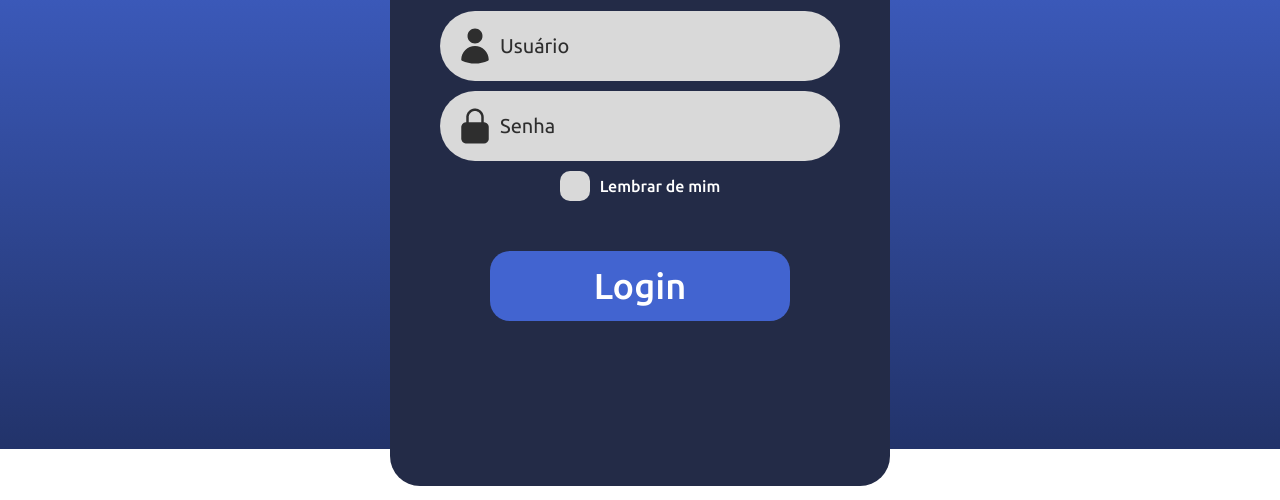
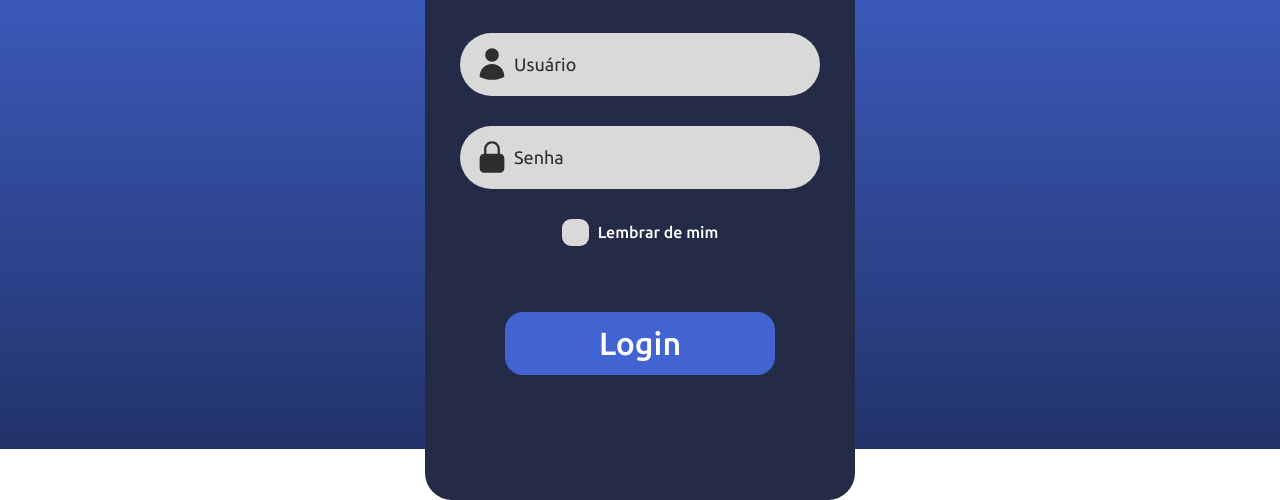
Before and after one commit to cyronp/Vivencias-ElderlyCare, a plain HTML site: page static/index.html in a window 1280 px wide. Shown: the part 351-851 px from the top of the page. Drawn offline with Linux system fonts and the light colour scheme; a web font is replaced by a local one.

Commit message:
update: css files

```diff
--- a/static/css/login.css
+++ b/static/css/login.css
@@ -5,7 +5,6 @@
   padding: 0;
   box-sizing: border-box;
   font-family: 'Ubuntu', sans-serif;
-
 }
 
 body {
@@ -19,60 +18,60 @@ body {
   align-items: center;
 }
 
-img{
-  width: 200px;
-  height: 200px;
+img {
+  width: 180px;
+  height: 180px;
 }
 
-h1{
+h1 {
   color: #FFFFFF;
-  font-size: 64px;
+  font-size: 58px;
   text-align: center;
+  padding: 9px;
 }
 
-h2{
+h2 {
   color: #FFFFFF;
-  font-size: 48px;
+  font-size: 43px;
   font-weight: 400;
   text-align: center;
-  margin-bottom: 20px;
+  margin-bottom: 18px;
 }
 
-span{
+span {
   color: #FFFFFF;
-  font-weight: 500
+  font-weight: 500;
 }
 
-button{
-  width: 300px;
-  height: 70px;
+button {
+  width: 270px;
+  height: 63px;
   background-color: #4264D0;
   border: none;
   color: #FFFFFF;
-  font-size: 36px;
+  font-size: 32px;
   font-weight: 500;
   cursor: pointer;
-  border-radius: 20px;
+  border-radius: 18px;
   transition: background-color 0.3s;
-  margin-top: 40px;
+  margin-top: 36px;
   display: block;
 }
 
-button:hover{
+button:hover {
   background-color: #3550b8;
 }
 
-#remember{
+#remember {
   appearance: none;
   -webkit-appearance: none;
-  width: 30px;
-  height: 30px;
-  border-radius: 10px;
+  width: 27px;
+  height: 27px;
+  border-radius: 9px;
   background-color: #D9D9D9;
   cursor: pointer;
   position: relative;
 }
-
 
 input[type="checkbox"]:checked::before {
   content: '✔';
@@ -81,29 +80,29 @@ input[type="checkbox"]:checked::before {
   left: 50%;
   transform: translate(-50%, -50%);
   color: rgb(0, 89, 255);
-  font-size: 24px;
+  font-size: 22px;
 }
 
-.text{
-  width: 400px;
-  height: 70px;
-  border-radius: 40px;
+.text {
+  width: 360px;
+  height: 63px;
+  border-radius: 36px;
   background-color: #D9D9D9;
   border: none;
-  padding: 0 20px 0 60px;
-  font-size: 20px;
+  padding: 0 18px 0 54px;
+  font-size: 18px;
 }
 
 .text::placeholder {
   color: #2E2E2E;
 }
 
-.container{
-  width: 500px;
+.container {
+  width: 430px;
   height: 600px;
   background-color: #232B47;
-  border-radius: 30px;
-  padding: 40px;
+  border-radius: 27px;
+  padding: 36px;
   display: flex;
   justify-content: center;
 }
@@ -112,26 +111,26 @@ input[type="checkbox"]:checked::before {
   display: flex;
   flex-direction: column;
   align-items: center;
-  gap: 10px;
+  gap: 30px;
   width: 100%;
 }
 
-.checkbox{
+.checkbox {
   display: flex;
   align-items: center;
-  gap: 10px;
+  gap: 9px;
 }
 
 .input-wrapper {
   position: relative;
-  width: 400px;
+  width: 360px;
 }
 
 .input-icon {
   position: absolute;
-  width: 40px;
-  height: 40px;
-  left: 15px;
+  width: 36px;
+  height: 36px;
+  left: 14px;
   top: 50%;
   transform: translateY(-50%);
   pointer-events: none;
@@ -142,4 +141,5 @@ input[type="checkbox"]:checked::before {
   display: flex;
   flex-direction: column;
   align-items: center;
+  gap: 18px;
 }
--- a/static/index.html
+++ b/static/index.html
@@ -21,7 +21,7 @@
         </div>
 
         <div class="input-wrapper">
-          <img class="input-icon" src="assets/lock-closed.png" alt="lock icon">
+          <img class="input-icon" src="assets/lock-closed.svg" alt="lock icon">
           <input type="password" id="password" class="text" placeholder="Senha">
         </div>
 
```
Also changed, not shown: static/assets/lock-closed.png (deleted), static/assets/lock-closed.svg (added).
